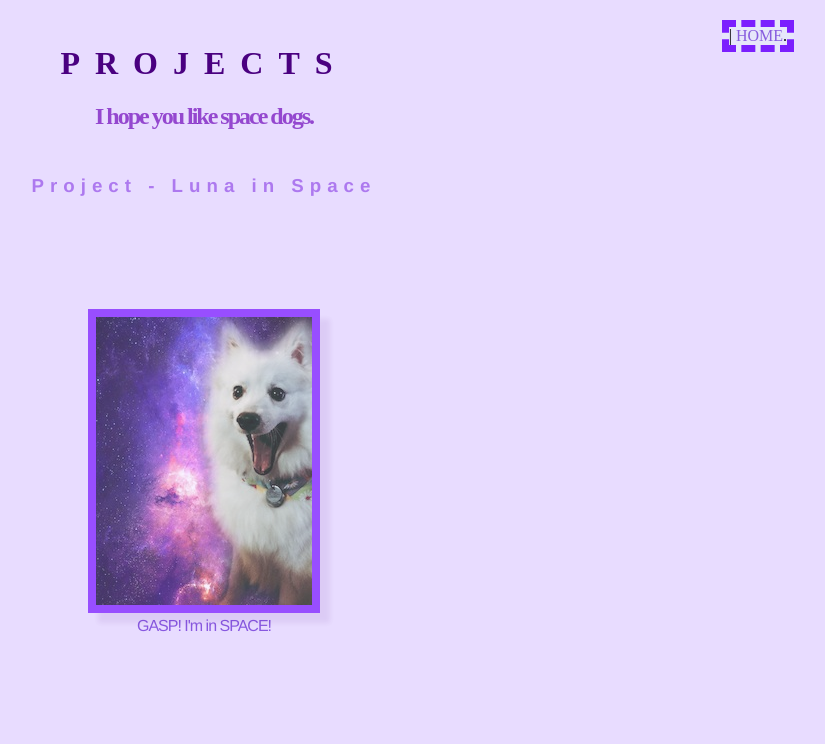
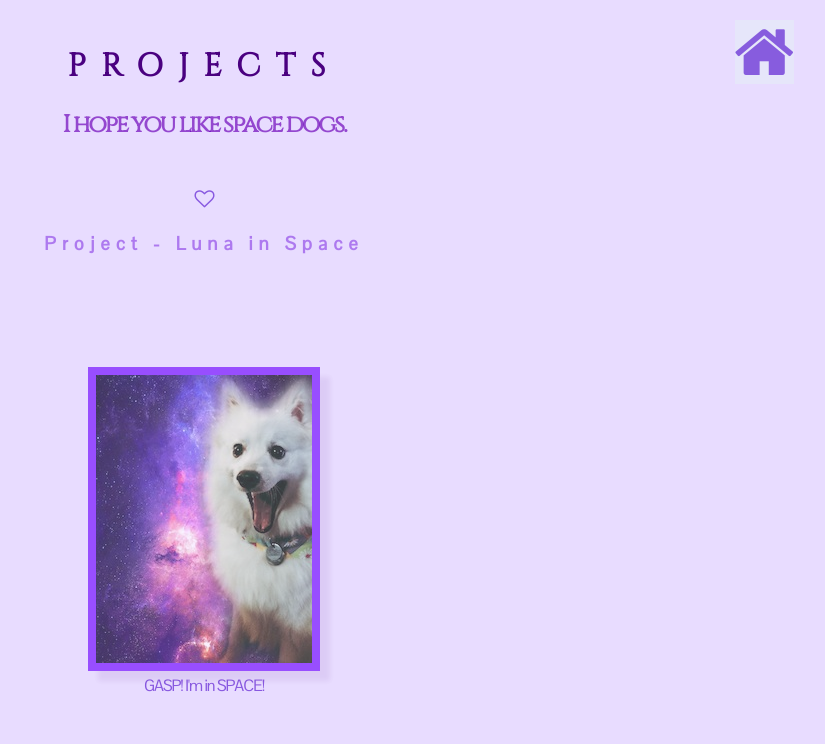
Before and after one commit to cchinn/portfolio, a plain HTML site: page projects.html in a window 1280 px wide. Shown: the top 744 px of the page, without its empty margins (436-1261 px from the left). Drawn offline with Linux system fonts and the light colour scheme.

Commit message:
Added Google Fonts and Font Awesome

```diff
--- a/projects.html
+++ b/projects.html
@@ -4,17 +4,20 @@
     <meta charset="UTF-8">
     <title>Cassie Chinn - Projects</title>
     <link rel="stylesheet" href="styles/first-stylesheet.css">
+    <link href="http://fonts.googleapis.com/css?family=Cinzel%7CPontano%20Sans" rel="stylesheet" type="text/css">
+    <link href="http://maxcdn.bootstrapcdn.com/font-awesome/4.2.0/css/font-awesome.min.css" rel="stylesheet">
 </head>
 
 <body>
     <header>
         <h1>PROJECTS</h1>
         <h2>I hope you like space dogs.</h2>
-        <aside>| <a href="index.html">HOME</a>.</aside>
+        <aside><a href="index.html"><i class="fa fa-home fa-4x"></i></a></aside>
     </header>
 
     <article>
         <header>
+            <p><i class="fa fa-heart-o"></i></p>
             <h3>Project - Luna in Space</h3>
         </header>
           <figure>
@@ -45,6 +48,7 @@
 
     <footer>
         <h5>All works published and copyright by Cassie Chinn</h5>
+        <p><i class="fa fa-moon-o"></i></p>
         <h6>Created <time datetime="2014-10-19 10:00">October 19, 2014</time>.</h6>
     </footer>
 </body>
--- a/styles/first-stylesheet.css
+++ b/styles/first-stylesheet.css
@@ -2,48 +2,50 @@ body {background-color: hsla(261, 100%, 82%, 0.38);
       margin: 45px;}
 footer {text-align: center;
         color: hsla(275, 100%, 25%, 1);
-        font-family: monospace;
+        font-family: 'Cinzel', serif;
         margin: 45px;
         border: 2px dashed hsla(265, 100%, 53%, 0.92);
         background-color: lavender;}
 ul {list-style: none;
     color: hsla(261, 100%, 32%, 1);}
 li::first-letter {color: hsla(261, 100%, 47%, 0.6);}
-li {font-family: helvetica;
+li {font-family: 'Pontano Sans', sans-serif;
     letter-spacing: -0.5px;}
 header {text-align: center;
         margin: 45px;}
 p::first-letter {color: hsla(261, 100%, 32%, 1);}
 p {color: hsla(261, 100%, 40%, 0.6);
    text-align: center;
-   font-family: helvetica;
+   font-family: 'Pontano Sans', sans-serif;
    letter-spacing: -1px;
    font-size: 20px;}
 h1 {color: hsla(275, 100%, 25%, 1);
     letter-spacing: 15px;
-    font-family: times new roman;}
+    font-family: 'Cinzel', serif;;}
 h2 {color: hsla(275, 100%, 36%, 0.68);
     letter-spacing: -2px;
-    font-family: times new roman;}
+    font-family: 'Cinzel', serif;;}
 h3 {color: hsla(268, 100%, 43%, 0.45);
-    font-family: helvetica;
+    font-family: 'Pontano Sans', sans-serif;
     letter-spacing: 6px;}
 article {text-align: center;}
 a:link {text-decoration: none;
         color: hsla(261, 100%, 40%, 0.6);
-        background-color: lavender;}
+        background-color: lavender;
+        font-family: 'Cinzel', serif;}
 a:hover {text-decoration: line-through;
-        color: hsla(265, 100%, 53%, 0.92);}
-a:visited {color: hsla(265, 100%, 53%, 0.92);}
+         color: hsla(265, 100%, 53%, 0.92);
+         font-family: 'Cinzel', serif;}
+a:visited {color: hsla(265, 100%, 53%, 0.92);
+           font-family: 'Cinzel', serif;}
 aside {position: fixed;
        top: 20px;
        right: 50px;
-       border: 7px dashed hsla(265, 100%, 53%, 0.92);
        background-color: lavender;}
 figure {margin: 7em;}
 figcaption {color: hsla(261, 100%, 40%, 0.6);
             letter-spacing: -1px;
-            font-family: helvetica;}
+            font-family: 'Pontano Sans', sans-serif;}
 img:hover {opacity: 1;}
 img { box-shadow: 10px 10px 5px hsla(275, 100%, 25%, 0.1);
       opacity: 0.75;
```
Also changed, not shown: index.html (+4 -0 lines).
